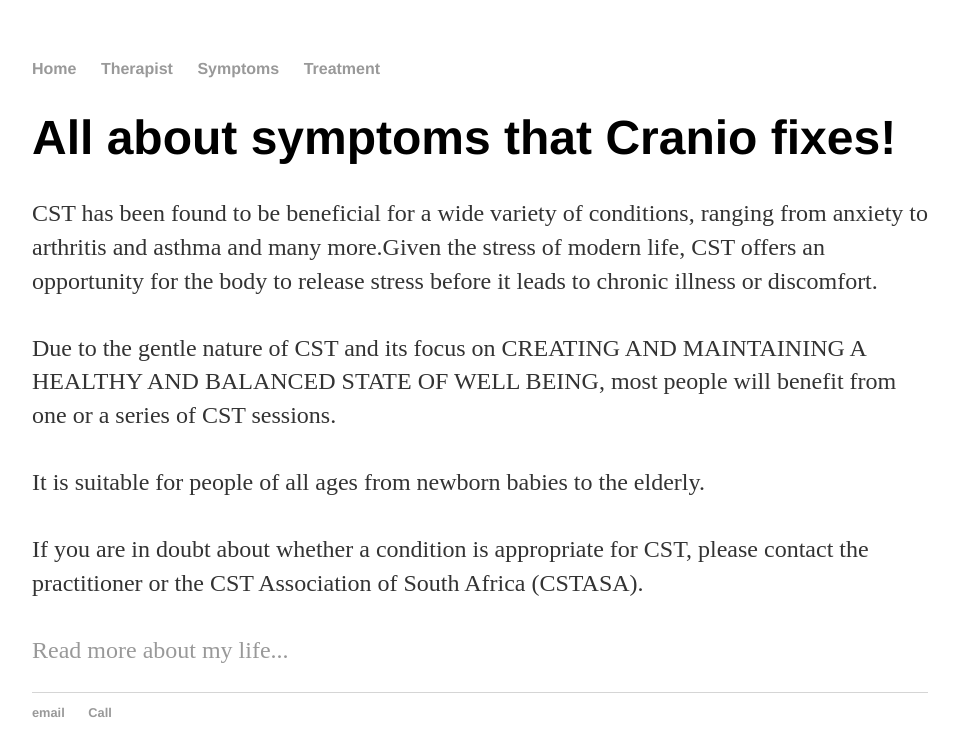
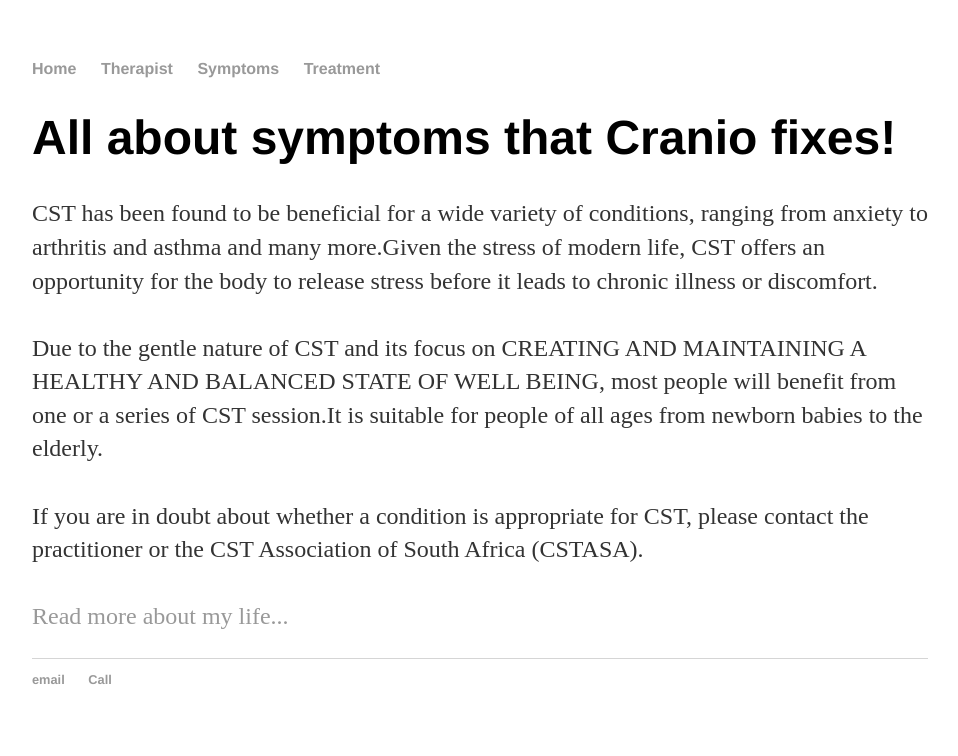
Before and after one commit to craniodeb/craniodeb.github.io, a Jekyll site: the page built from symptoms.html, in a window 1280 px wide. Shown: the top 756 px of the page, without its empty margins (160-1118 px from the left). Built offline with Jekyll 4.4.1, drawn with Linux system fonts in a browser that asks for light colours.

Commit message:
Update symptoms.html

```diff
--- a/symptoms.html
+++ b/symptoms.html
@@ -7,9 +7,7 @@ title : Debra Gardelli, Lovely Therapist
       <h1>All about symptoms that Cranio fixes!</h1>
       <p>CST has been found to be beneficial for a wide variety of conditions, ranging from anxiety to arthritis and asthma and many more.Given the stress of modern life, CST offers an opportunity for the body to release stress before it leads to chronic illness or discomfort. <br>
 <br>
-Due to the gentle nature of CST and its focus on CREATING AND MAINTAINING A HEALTHY AND BALANCED STATE OF WELL BEING, most people will benefit from one or a series of CST sessions.<br>
- <br>
-It is suitable for people of all ages from newborn babies to the elderly.<br>
+Due to the gentle nature of CST and its focus on CREATING AND MAINTAINING A HEALTHY AND BALANCED STATE OF WELL BEING, most people will benefit from one or a series of CST session.It is suitable for people of all ages from newborn babies to the elderly.<br>
 <br>
 If you are in doubt about whether a condition is appropriate for CST, please contact the practitioner or the CST Association of South Africa (CSTASA).<br>
  <br>
```
